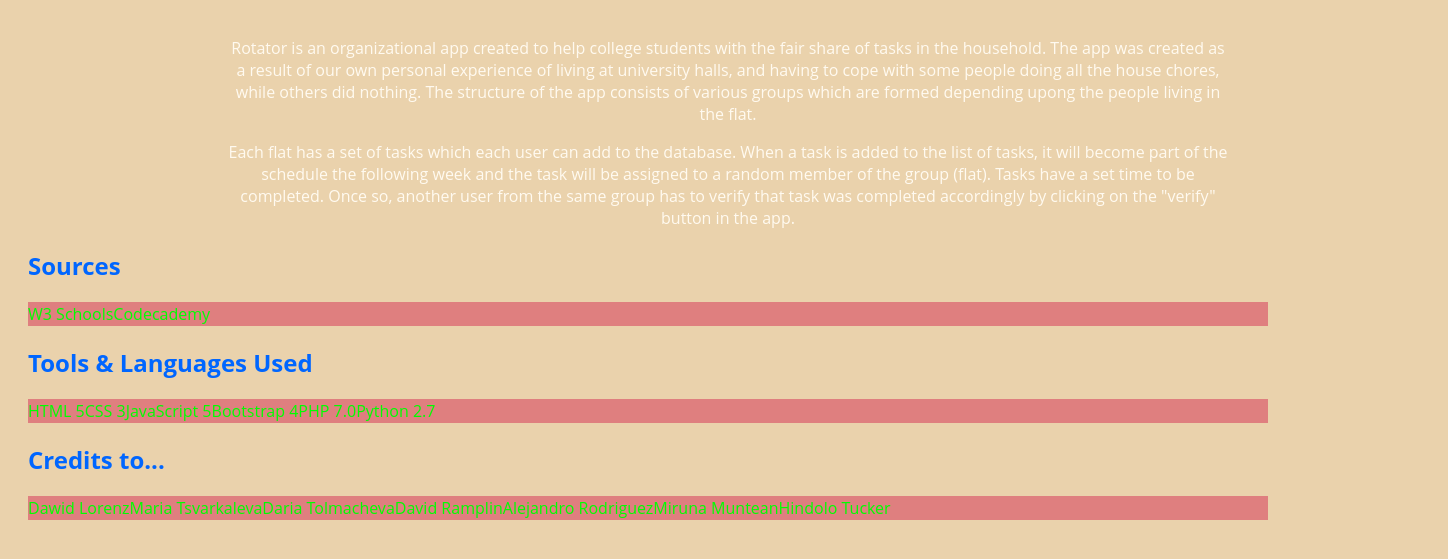
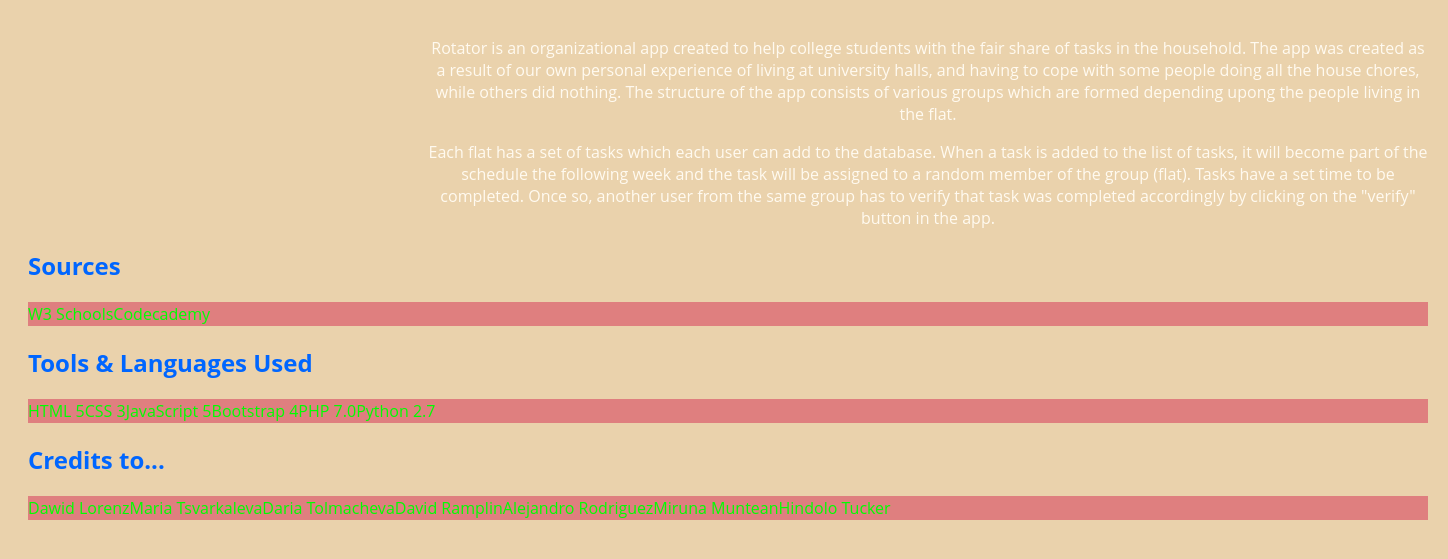
Before and after one commit to mariyagcv/Rotator, a plain HTML site: page about.html in a window 1280 px wide. Shown: the part 175-734 px from the top of the page, 1448 px wide, since content can reach past the window. Drawn offline with Linux system fonts and the light colour scheme.

Commit message:
styling changes to about

```diff
--- a/styles.css
+++ b/styles.css
@@ -141,7 +141,7 @@ h2
   width: 1000px;
   word-wrap: break-word;
   text-align: center;
-  margin-left: 200px;
+  margin-left: 400px;
 }
 
 .unorderedList
```
